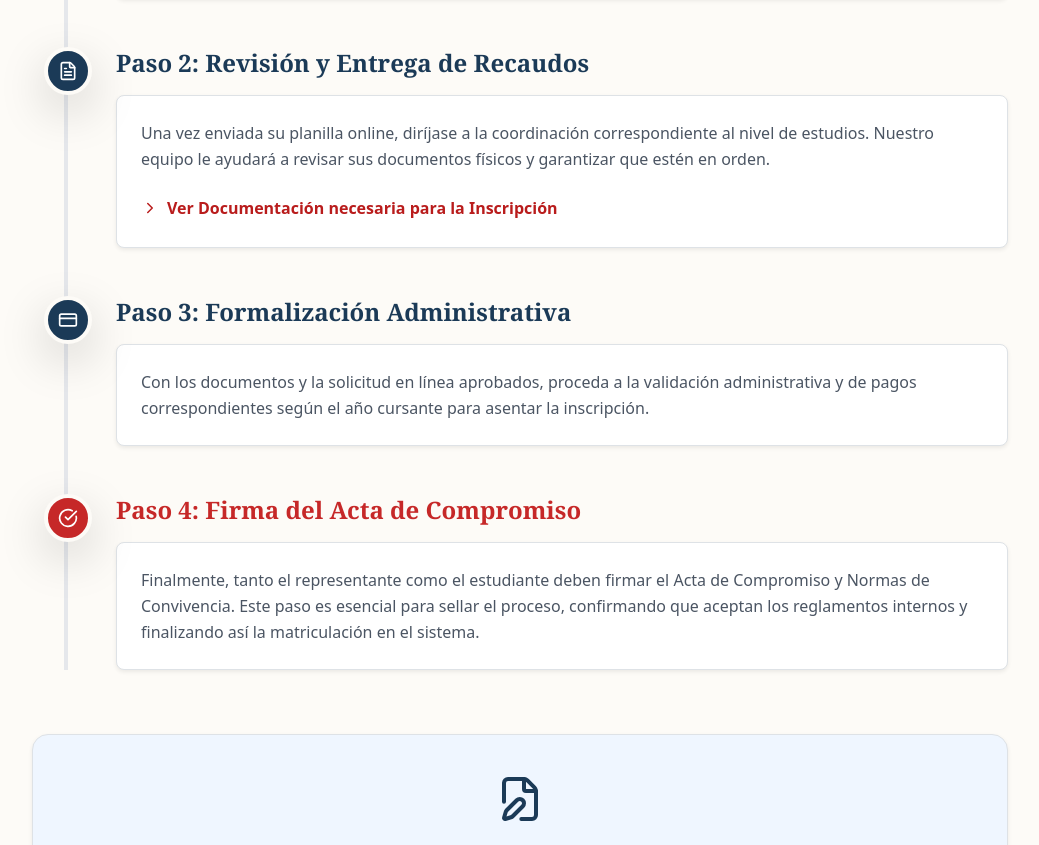
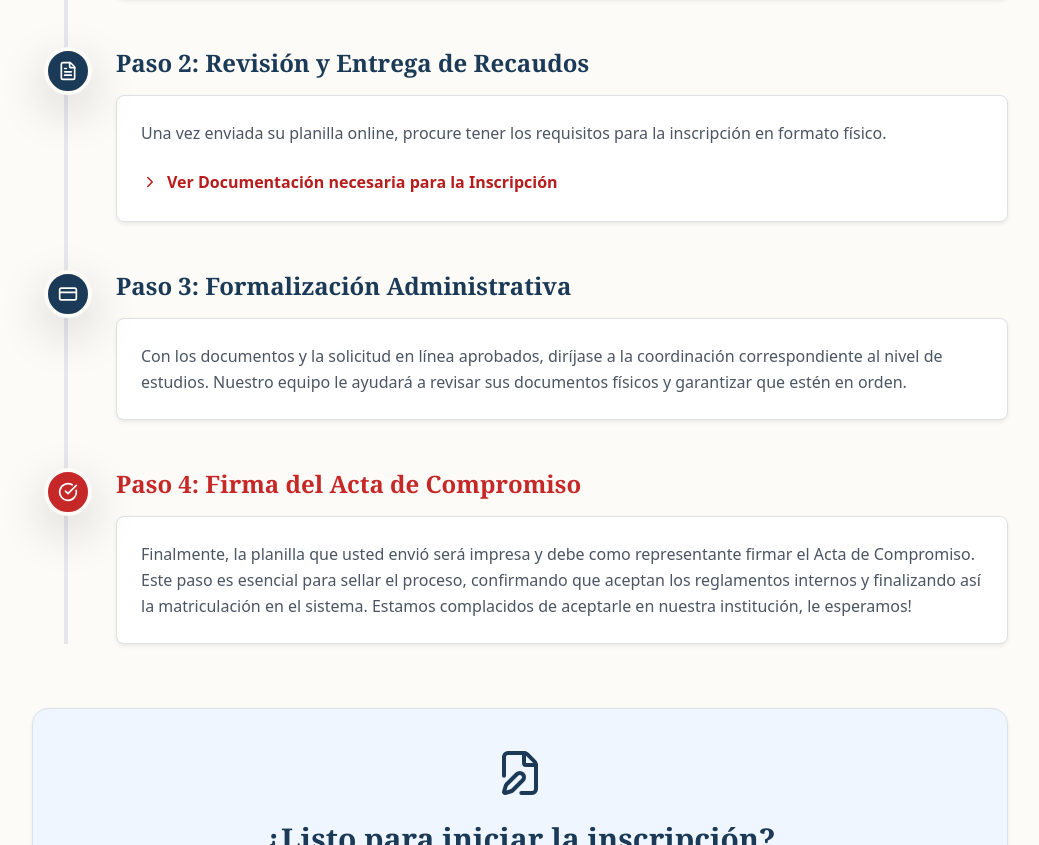
Before and after one commit to jose-angel-alamo-web/jose-angel-alamo-web, a React (Vite) app: page /tramites in a window 1280 px wide. Shown: the part 752-1597 px from the top of the page, without its empty margins (120-1159 px from the left). Built offline with nearby package versions, Linux system fonts and the light colour scheme; no server answers.

Commit message:
Pasos de Admisión Corregidos

```diff
--- a/src/src/pages/AdmissionsPage.jsx
+++ b/src/src/pages/AdmissionsPage.jsx
@@ -138,9 +138,7 @@ const AdmissionsPage = () => {
               </h3>
               <div className="bg-white p-6 rounded-lg shadow-sm border border-gray-100 group-hover:shadow-md transition-shadow">
                 <p className="text-gray-600 leading-relaxed mb-4">
-                  Una vez enviada su planilla online, diríjase a la coordinación correspondiente
-                  al nivel de estudios. Nuestro equipo le ayudará a revisar sus documentos físicos
-                  y garantizar que estén en orden.
+                  Una vez enviada su planilla online, procure tener los requisitos para la inscripción en formato físico.
                 </p>
                 <Link
                   to="/tramites/requisitos"
@@ -164,8 +162,9 @@ const AdmissionsPage = () => {
               </h3>
               <div className="bg-white p-6 rounded-lg shadow-sm border border-gray-100 group-hover:shadow-md transition-shadow">
                 <p className="text-gray-600 leading-relaxed">
-                  Con los documentos y la solicitud en línea aprobados, proceda a la validación
-                  administrativa y de pagos correspondientes según el año cursante para asentar la inscripción.
+                  Con los documentos y la solicitud en línea aprobados, diríjase a la coordinación correspondiente
+                  al nivel de estudios. Nuestro equipo le ayudará a revisar sus documentos físicos
+                  y garantizar que estén en orden.
                 </p>
               </div>
             </div>
@@ -182,9 +181,9 @@ const AdmissionsPage = () => {
               </h3>
               <div className="bg-white p-6 rounded-lg shadow-sm border border-gray-100 group-hover:shadow-md transition-shadow">
                 <p className="text-gray-600 leading-relaxed">
-                  Finalmente, tanto el representante como el estudiante deben firmar el Acta de Compromiso y Normas de Convivencia.
+                  Finalmente, la planilla que usted envió será impresa y debe como representante firmar el Acta de Compromiso.
                   Este paso es esencial para sellar el proceso, confirmando que aceptan los reglamentos internos
-                  y finalizando así la matriculación en el sistema.
+                  y finalizando así la matriculación en el sistema. Estamos complacidos de aceptarle en nuestra institución, le esperamos!
                 </p>
               </div>
             </div>
```
